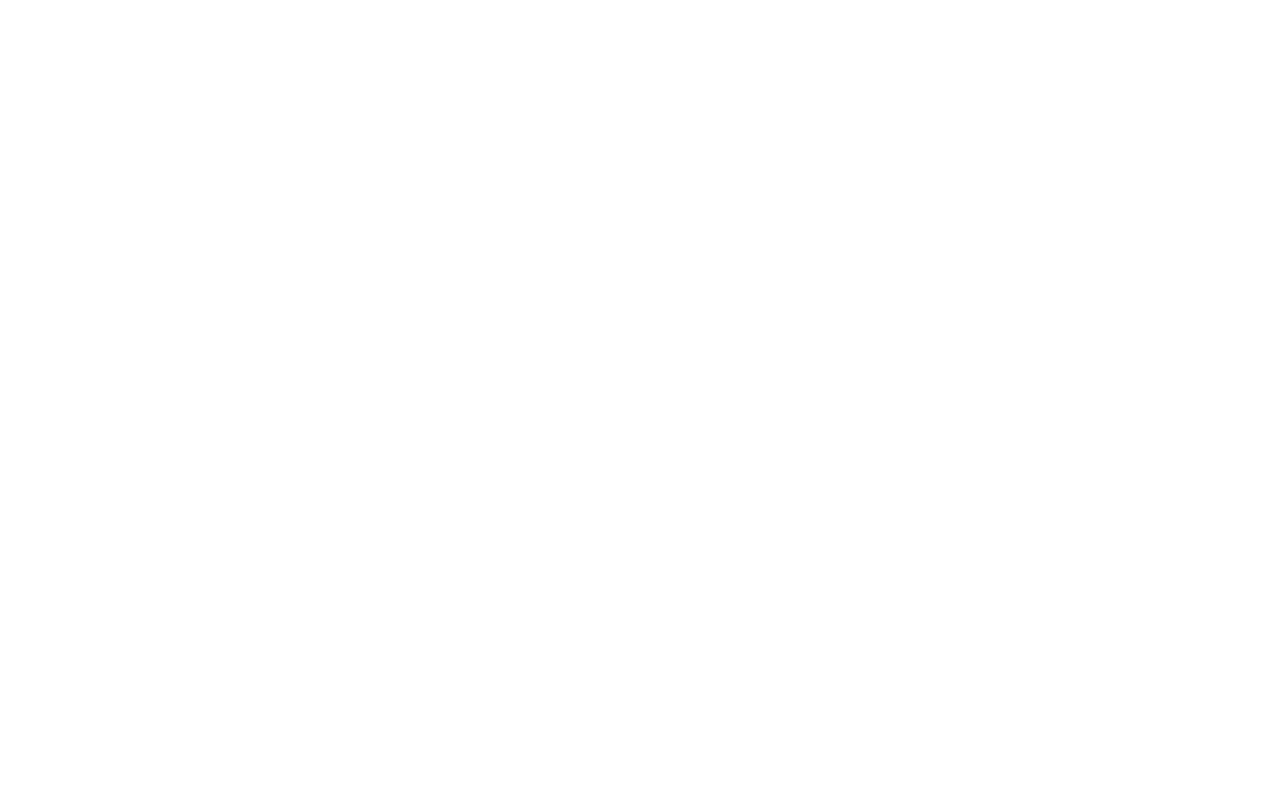
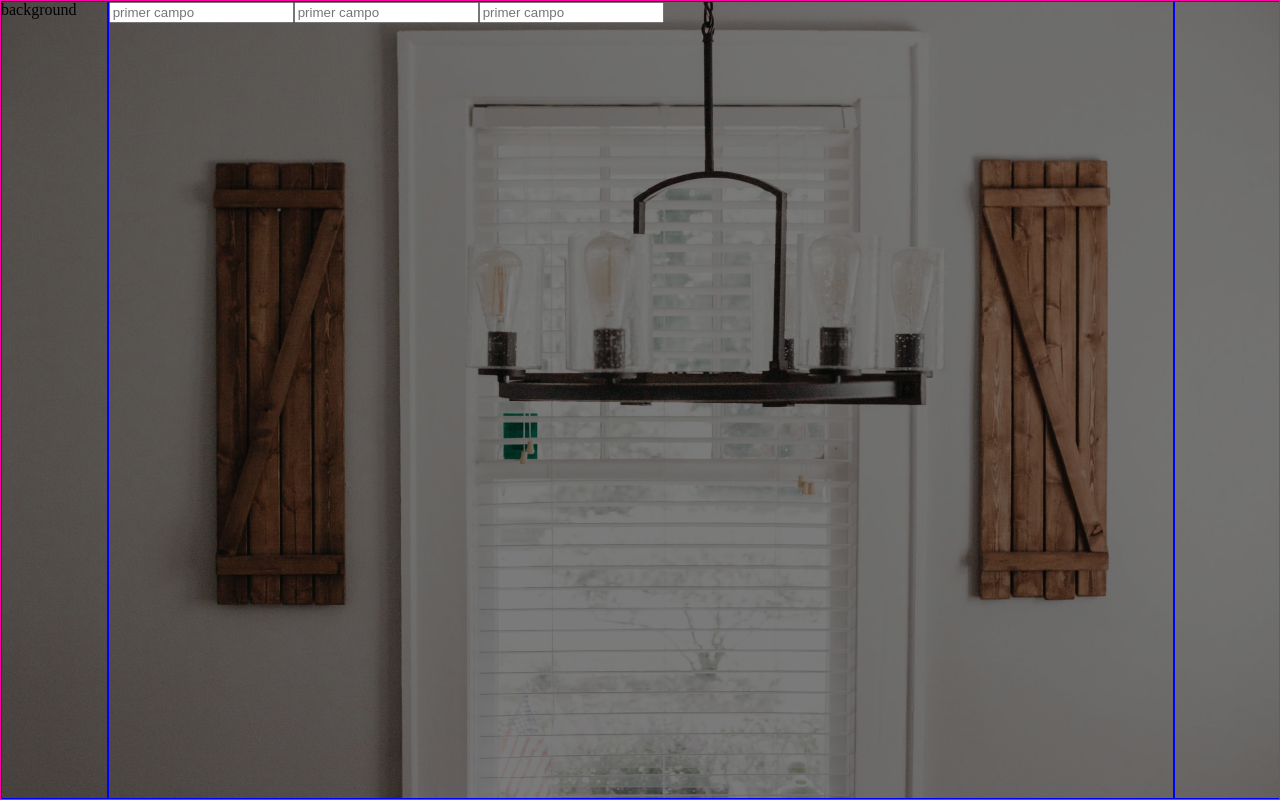
Before and after one commit to fergolive/Angular_resources, an Angular app: page /003 in a window 1280 px wide. Before the commit this address led to /. Built offline with nearby package versions, Linux system fonts and the light colour scheme.

Commit message:
changes in register form

```diff
--- a/src/app/app-routing.module.ts
+++ b/src/app/app-routing.module.ts
@@ -1,5 +1,6 @@
 import { NgModule } from '@angular/core';
 import { RouterModule, Routes } from '@angular/router';
+import { BackgroundFilterComponent } from './components/background-filter/background-filter.component';
 import { BackgroundGridDinamicComponent } from './components/background-grid-dinamic/background-grid-dinamic.component';
 import { SlideSnapSmoothComponent } from './components/slide-snap-smooth/slide-snap-smooth.component';
 
@@ -8,6 +9,7 @@ const routes: Routes = [
 
 { path: '001', component: SlideSnapSmoothComponent},
 { path: '002', component: BackgroundGridDinamicComponent},
+{ path: '003', component:BackgroundFilterComponent}
 
 
 ];
--- a/src/app/app.module.ts
+++ b/src/app/app.module.ts
@@ -5,12 +5,14 @@ import { AppRoutingModule } from './app-routing.module';
 import { AppComponent } from './app.component';
 import { SlideSnapSmoothComponent } from './components/slide-snap-smooth/slide-snap-smooth.component';
 import { BackgroundGridDinamicComponent } from './components/background-grid-dinamic/background-grid-dinamic.component';
+import { BackgroundFilterComponent } from './components/background-filter/background-filter.component';
 
 @NgModule({
   declarations: [
     AppComponent,
     SlideSnapSmoothComponent,
-    BackgroundGridDinamicComponent
+    BackgroundGridDinamicComponent,
+    BackgroundFilterComponent
   ],
   imports: [
     BrowserModule,
--- /dev/null
+++ b/src/app/components/background-filter/background-filter.component.html
@@ -0,0 +1,12 @@
+<div class="container">
+    <div class="back-image filter" [style.background-image]="'url(' + image + ')'">background</div>
+    <div class="position-2 grid-columns">
+        <div></div>
+        <div>
+            <input class="inp" type="text" placeholder="primer campo">
+            <input class="inp" type="text" placeholder="primer campo">
+            <input class="inp" type="text" placeholder="primer campo">
+        </div>
+        <div></div>
+    </div>
+</div>
--- /dev/null
+++ b/src/app/components/background-filter/background-filter.component.scss
@@ -0,0 +1,60 @@
+body,html{
+    height: 100%;
+    width: 100%;
+    margin: 0;
+}
+
+.container{
+    border: 1px solid rgb(255, 1, 166);
+    background-color: cornflowerblue;
+    position: relative;
+    width: 100vw;
+    height: 100vh;
+    min-height: 100%;
+    box-sizing: border-box;
+    overflow-y: hidden;
+    overflow-x: hidden;
+
+}
+
+.back-image{
+    position: absolute;
+    top: 0;
+    left: 0;
+    width: 100vw;
+    height: 100vh;
+    background-color: blueviolet;
+    z-index: 100;
+    background-position: center center    ;
+    background-repeat: no-repeat;
+    background-size: cover;
+}
+
+.filter{
+    filter:brightness(50%)
+}
+
+.position-2{
+    position: absolute;
+    top: 0;
+    left: 0;
+    width: 100vw;
+    height: 100vh;
+    background-color: transparent;
+    z-index: 101;
+}
+
+.grid-columns{
+    height: 100%;
+    display: grid;
+    grid-template-columns: 1fr 10fr 1fr;
+}
+
+.grid-columns div{
+    border: 1px solid blue;
+}
+
+.grid-columns div:nth-of-type(2)
+{
+    background-color: transparent;
+}
--- /dev/null
+++ b/src/app/components/background-filter/background-filter.component.ts
@@ -0,0 +1,15 @@
+import { Component, OnInit } from '@angular/core';
+
+@Component({
+  selector: 'app-background-filter',
+  templateUrl: './background-filter.component.html',
+  styleUrls: ['./background-filter.component.scss']
+})
+export class BackgroundFilterComponent implements OnInit {
+  image='./assets/images/background.jpg'
+  constructor() { }
+
+  ngOnInit(): void {
+  }
+
+}
```
Also changed, not shown: 1 other file (tests, documents, lock files or other folders).
